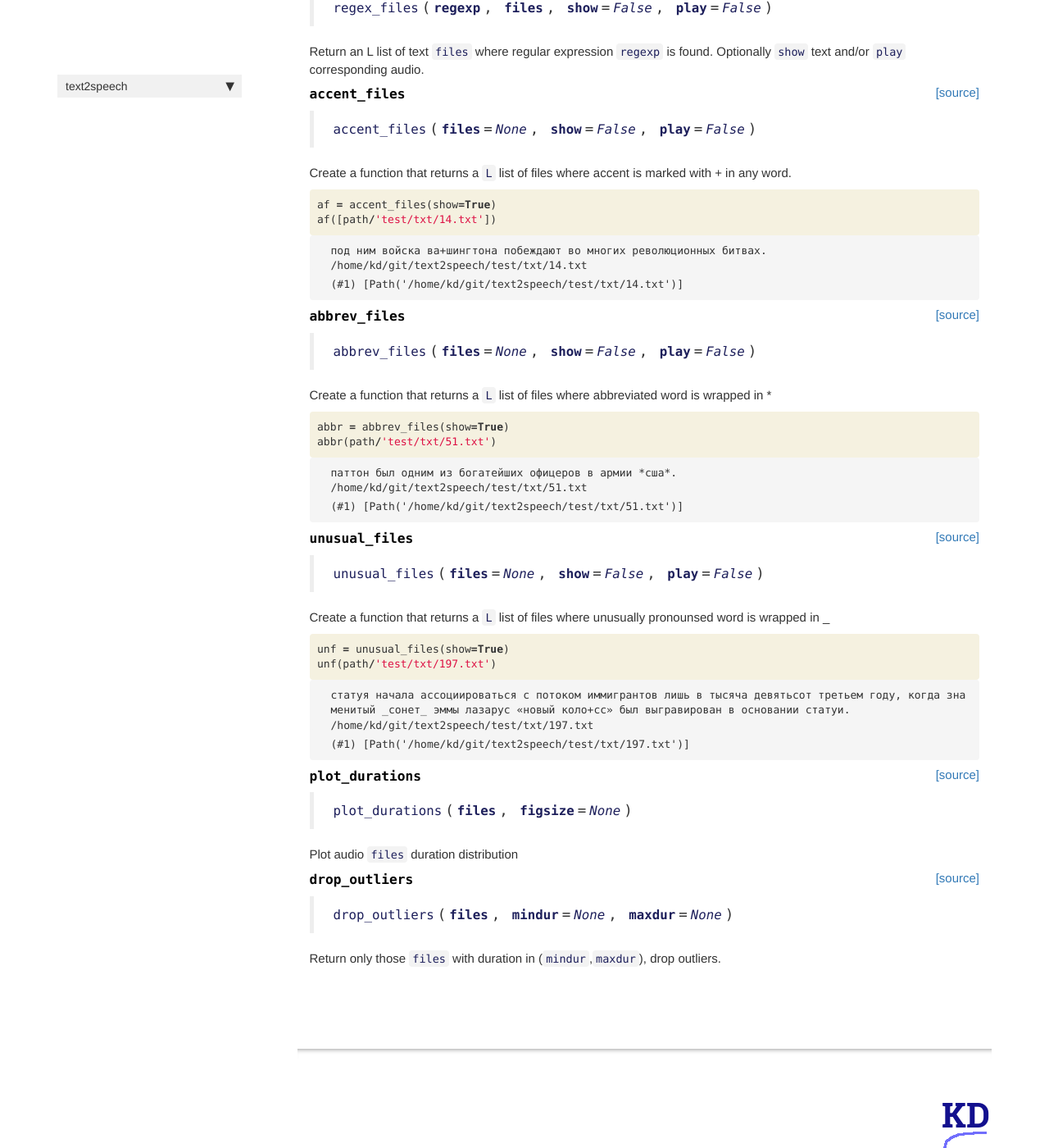
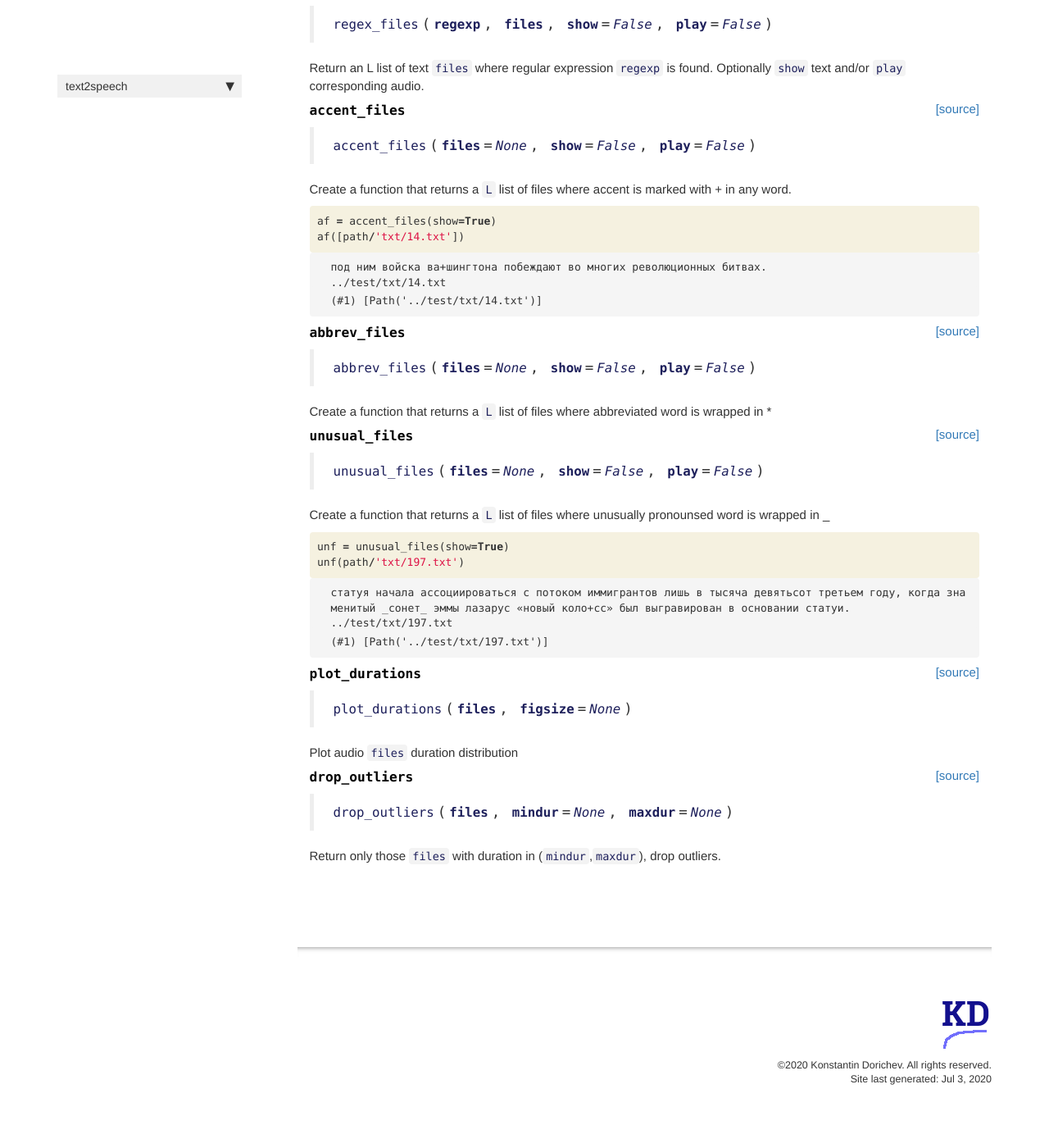
Before and after one commit to kdorichev/text2speech, a Jekyll site: the page built from docs/data.html, in a window 1280 px wide and 1400 px high, scrolled down 2103 px. Shown: the whole window at 82% size. Built offline with Jekyll 4.4.1, drawn with Linux system fonts in a browser that asks for light colours; nearby versions of some CDN libraries; comment, search, counter and statistics services are not loaded; after the commit the page ends 3479 px from its top, so only the background shows below that; some of the changed text lies outside the part shown.

```diff
--- a/docs/data.html
+++ b/docs/data.html
@@ -23,6 +23,25 @@ description: "Functions used for data processing"
     {% raw %}
 
 <div class="cell border-box-sizing code_cell rendered">
+
+<div class="output_wrapper">
+<div class="output">
+
+<div class="output_area">
+
+<div class="output_subarea output_stream output_stderr output_text">
+<pre>/home/condor/anaconda3/lib/python3.7/site-packages/librosa/util/decorators.py:9: NumbaDeprecationWarning: <span class="ansi-bold">An import was requested from a module that has moved location.
+Import requested from: &#39;numba.decorators&#39;, please update to use &#39;numba.core.decorators&#39; or pin to Numba version 0.48.0. This alias will not be present in Numba version 0.50.0.</span>
+  from numba.decorators import jit as optional_jit
+/home/condor/anaconda3/lib/python3.7/site-packages/librosa/util/decorators.py:9: NumbaDeprecationWarning: <span class="ansi-bold">An import was requested from a module that has moved location.
+Import of &#39;jit&#39; requested from: &#39;numba.decorators&#39;, please update to use &#39;numba.core.decorators&#39; or pin to Numba version 0.48.0. This alias will not be present in Numba version 0.50.0.</span>
+  from numba.decorators import jit as optional_jit
+</pre>
+</div>
+</div>
+
+</div>
+</div>
 
 </div>
     {% endraw %}
@@ -172,45 +191,10 @@ description: "Functions used for data processing"
 
 <div class="inner_cell">
     <div class="input_area">
-<div class=" highlight hl-ipython3"><pre><span></span><span class="n">path</span> <span class="o">=</span> <span class="n">Path</span><span class="p">(</span><span class="s1">&#39;/home/kd/git/text2speech&#39;</span><span class="p">)</span>
+<div class=" highlight hl-ipython3"><pre><span></span><span class="n">path</span> <span class="o">=</span> <span class="n">Path</span><span class="p">(</span><span class="s1">&#39;../test&#39;</span><span class="p">)</span>
 </pre></div>
 
     </div>
-</div>
-</div>
-
-</div>
-    {% endraw %}
-
-    {% raw %}
-
-<div class="cell border-box-sizing code_cell rendered">
-<div class="input">
-
-<div class="inner_cell">
-    <div class="input_area">
-<div class=" highlight hl-ipython3"><pre><span></span><span class="o">!</span>tree -d <span class="nv">$path</span>/test
-</pre></div>
-
-    </div>
-</div>
-</div>
-
-<div class="output_wrapper">
-<div class="output">
-
-<div class="output_area">
-
-<div class="output_subarea output_stream output_stdout output_text">
-<pre><span class="ansi-blue-intense-fg ansi-bold">/home/kd/git/text2speech/test</span>
-├── <span class="ansi-blue-intense-fg ansi-bold">audio</span>
-└── <span class="ansi-blue-intense-fg ansi-bold">txt</span>
-
-2 directories
-</pre>
-</div>
-</div>
-
 </div>
 </div>
 
@@ -374,7 +358,7 @@ description: "Functions used for data processing"
 
 <div class="inner_cell">
     <div class="input_area">
-<div class=" highlight hl-ipython3"><pre><span></span><span class="n">test_eq</span><span class="p">(</span><span class="n">ReadTxt</span><span class="p">(</span><span class="n">path</span><span class="o">/</span><span class="s1">&#39;test/txt/14.txt&#39;</span><span class="p">),</span><span class="s1">&#39;под ним войска ва+шингтона побеждают во многих революционных битвах.&#39;</span><span class="p">)</span>
+<div class=" highlight hl-ipython3"><pre><span></span><span class="n">test_eq</span><span class="p">(</span><span class="n">ReadTxt</span><span class="p">(</span><span class="n">path</span><span class="o">/</span><span class="s1">&#39;txt/14.txt&#39;</span><span class="p">),</span><span class="s1">&#39;под ним войска ва+шингтона побеждают во многих революционных битвах.&#39;</span><span class="p">)</span>
 </pre></div>
 
     </div>
@@ -489,7 +473,7 @@ Optionally <code>show</code> text and/or <code>play</code> corresponding audio.<
 <div class="inner_cell">
     <div class="input_area">
 <div class=" highlight hl-ipython3"><pre><span></span><span class="n">af</span> <span class="o">=</span> <span class="n">accent_files</span><span class="p">(</span><span class="n">show</span><span class="o">=</span><span class="kc">True</span><span class="p">)</span>
-<span class="n">af</span><span class="p">([</span><span class="n">path</span><span class="o">/</span><span class="s1">&#39;test/txt/14.txt&#39;</span><span class="p">])</span>
+<span class="n">af</span><span class="p">([</span><span class="n">path</span><span class="o">/</span><span class="s1">&#39;txt/14.txt&#39;</span><span class="p">])</span>
 </pre></div>
 
     </div>
@@ -503,7 +487,7 @@ Optionally <code>show</code> text and/or <code>play</code> corresponding audio.<
 
 <div class="output_subarea output_stream output_stdout output_text">
 <pre>под ним войска ва+шингтона побеждают во многих революционных битвах.
-/home/kd/git/text2speech/test/txt/14.txt
+../test/txt/14.txt
 </pre>
 </div>
 </div>
@@ -513,7 +497,7 @@ Optionally <code>show</code> text and/or <code>play</code> corresponding audio.<
 
 
 <div class="output_text output_subarea output_execute_result">
-<pre>(#1) [Path(&#39;/home/kd/git/text2speech/test/txt/14.txt&#39;)]</pre>
+<pre>(#1) [Path(&#39;../test/txt/14.txt&#39;)]</pre>
 </div>
 
 </div>
@@ -546,49 +530,6 @@ Optionally <code>show</code> text and/or <code>play</code> corresponding audio.<
 </blockquote>
 <p>Create a function that returns a <code>L</code> list of files where abbreviated word is wrapped in *</p>
 
-</div>
-
-</div>
-
-</div>
-</div>
-
-</div>
-    {% endraw %}
-
-    {% raw %}
-
-<div class="cell border-box-sizing code_cell rendered">
-<div class="input">
-
-<div class="inner_cell">
-    <div class="input_area">
-<div class=" highlight hl-ipython3"><pre><span></span><span class="n">abbr</span> <span class="o">=</span> <span class="n">abbrev_files</span><span class="p">(</span><span class="n">show</span><span class="o">=</span><span class="kc">True</span><span class="p">)</span>
-<span class="n">abbr</span><span class="p">(</span><span class="n">path</span><span class="o">/</span><span class="s1">&#39;test/txt/51.txt&#39;</span><span class="p">)</span>
-</pre></div>
-
-    </div>
-</div>
-</div>
-
-<div class="output_wrapper">
-<div class="output">
-
-<div class="output_area">
-
-<div class="output_subarea output_stream output_stdout output_text">
-<pre>паттон был одним из богатейших офицеров в армии *сша*.
-/home/kd/git/text2speech/test/txt/51.txt
-</pre>
-</div>
-</div>
-
-<div class="output_area">
-
-
-
-<div class="output_text output_subarea output_execute_result">
-<pre>(#1) [Path(&#39;/home/kd/git/text2speech/test/txt/51.txt&#39;)]</pre>
 </div>
 
 </div>
@@ -639,7 +580,7 @@ Optionally <code>show</code> text and/or <code>play</code> corresponding audio.<
 <div class="inner_cell">
     <div class="input_area">
 <div class=" highlight hl-ipython3"><pre><span></span><span class="n">unf</span> <span class="o">=</span> <span class="n">unusual_files</span><span class="p">(</span><span class="n">show</span><span class="o">=</span><span class="kc">True</span><span class="p">)</span>
-<span class="n">unf</span><span class="p">(</span><span class="n">path</span><span class="o">/</span><span class="s1">&#39;test/txt/197.txt&#39;</span><span class="p">)</span>
+<span class="n">unf</span><span class="p">(</span><span class="n">path</span><span class="o">/</span><span class="s1">&#39;txt/197.txt&#39;</span><span class="p">)</span>
 </pre></div>
 
     </div>
@@ -653,7 +594,7 @@ Optionally <code>show</code> text and/or <code>play</code> corresponding audio.<
 
 <div class="output_subarea output_stream output_stdout output_text">
 <pre>статуя начала ассоциироваться с потоком иммигрантов лишь в тысяча девятьсот третьем году, когда знаменитый _сонет_ эммы лазарус «новый коло+сс» был выгравирован в основании статуи.
-/home/kd/git/text2speech/test/txt/197.txt
+../test/txt/197.txt
 </pre>
 </div>
 </div>
@@ -663,7 +604,7 @@ Optionally <code>show</code> text and/or <code>play</code> corresponding audio.<
 
 
 <div class="output_text output_subarea output_execute_result">
-<pre>(#1) [Path(&#39;/home/kd/git/text2speech/test/txt/197.txt&#39;)]</pre>
+<pre>(#1) [Path(&#39;../test/txt/197.txt&#39;)]</pre>
 </div>
 
 </div>
--- a/text2speech/_nbdev.py
+++ b/text2speech/_nbdev.py
@@ -8,6 +8,7 @@ index = {"collapse_whitespace": "01_text_norm.ipynb",
          "remove_specials": "01_text_norm.ipynb",
          "expand_abbreviations": "01_text_norm.ipynb",
          "unify_dash_hyphen": "01_text_norm.ipynb",
+         "rm_quot_marks": "01_text_norm.ipynb",
          "basic_cleaner": "01_text_norm.ipynb",
          "russian_cleaner": "01_text_norm.ipynb",
          "get_files": "02_data.ipynb",
```
Also changed, not shown: docs/text_norm.html (+63 -13 lines), text2speech/text_norm.py (+30 -17 lines), 2 other files.
